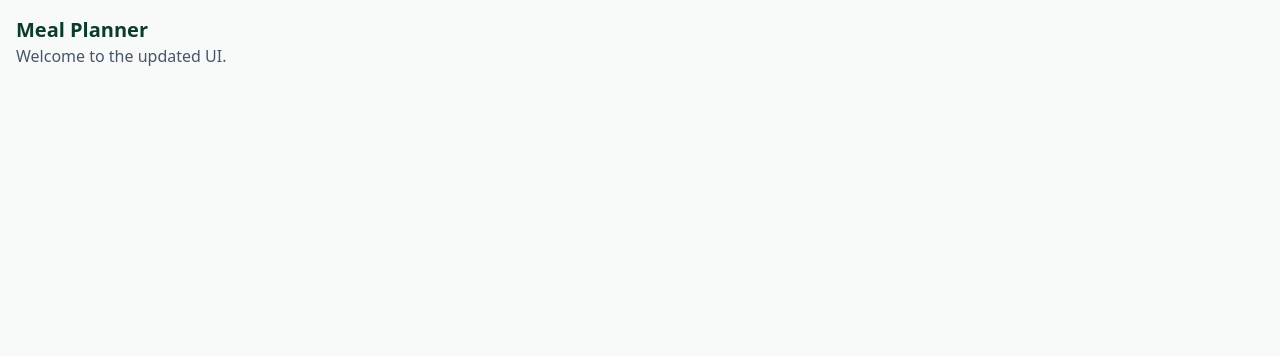
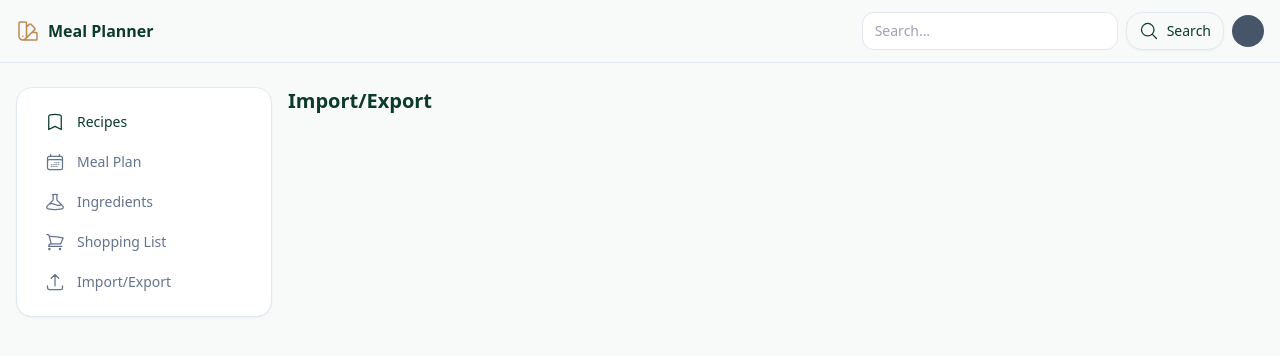
Before and after one commit to Nardi98/MealsPlannerCodex, a React (Vite) app in the folder frontend-v2/: page /import-export in a window 1280 px wide. Shown: the top 356 px of the page. Built offline with nearby package versions, Linux system fonts and the light colour scheme.

Commit message:
feat: scaffold app shell with routing

```diff
--- a/frontend-v2/package.json
+++ b/frontend-v2/package.json
@@ -10,8 +10,10 @@
     "preview": "vite preview"
   },
   "dependencies": {
+    "@heroicons/react": "^2.2.0",
     "react": "^19.1.1",
-    "react-dom": "^19.1.1"
+    "react-dom": "^19.1.1",
+    "react-router-dom": "^7.8.2"
   },
   "devDependencies": {
     "@eslint/js": "^9.33.0",
--- a/frontend-v2/src/App.jsx
+++ b/frontend-v2/src/App.jsx
@@ -1,8 +1,96 @@
-export default function App() {
+import { BrowserRouter, Routes, Route, useLocation, useNavigate } from 'react-router-dom'
+import {
+  SwatchIcon,
+  CalendarDaysIcon,
+  BookmarkIcon,
+  ShoppingCartIcon,
+  MagnifyingGlassIcon,
+  BeakerIcon,
+  ArrowUpTrayIcon,
+} from '@heroicons/react/24/outline'
+import { NavItem, Input, Button } from './components'
+import RecipesPage from './pages/RecipesPage'
+import MealPlanPage from './pages/MealPlanPage'
+import IngredientsPage from './pages/IngredientsPage'
+import ShoppingListPage from './pages/ShoppingListPage'
+import ImportExportPage from './pages/ImportExportPage'
+
+function Shell() {
+  const navigate = useNavigate()
+  const location = useLocation()
+
   return (
-    <div className="p-4">
-      <h1 className="text-xl font-semibold">Meal Planner</h1>
-      <p className="text-[color:var(--text-muted)]">Welcome to the updated UI.</p>
+    <div className="min-h-screen" style={{ background: 'var(--c-white)', color: 'var(--text-strong)' }}>
+      <header className="border-b" style={{ borderColor: 'var(--border)' }}>
+        <div className="mx-auto flex max-w-7xl items-center justify-between px-4 py-3">
+          <div className="flex items-center gap-2">
+            <SwatchIcon className="h-6 w-6 text-[color:var(--c-a3)]" />
+            <span className="font-semibold">Meal Planner</span>
+          </div>
+          <div className="hidden md:flex items-center gap-2">
+            <Input placeholder="Search…" className="w-64" />
+            <Button variant="ghost" Icon={MagnifyingGlassIcon}>Search</Button>
+            <div className="h-8 w-8 rounded-full bg-[color:var(--text-muted)]"></div>
+          </div>
+        </div>
+      </header>
+
+      <main className="mx-auto grid max-w-7xl grid-cols-1 gap-4 px-4 py-6 md:grid-cols-[16rem_1fr]">
+        <aside className="space-y-2">
+          <div className="rounded-2xl border bg-white p-4 shadow-sm" style={{ borderColor: 'var(--border)' }}>
+            <nav className="grid grid-cols-1 gap-1">
+              <NavItem
+                active={location.pathname === '/' || location.pathname === '/recipes'}
+                onClick={() => navigate('/recipes')}
+                Icon={BookmarkIcon}
+                label="Recipes"
+              />
+              <NavItem
+                Icon={CalendarDaysIcon}
+                label="Meal Plan"
+                className="text-[color:var(--text-subtle)] cursor-not-allowed"
+                aria-disabled="true"
+              />
+              <NavItem
+                Icon={BeakerIcon}
+                label="Ingredients"
+                className="text-[color:var(--text-subtle)] cursor-not-allowed"
+                aria-disabled="true"
+              />
+              <NavItem
+                Icon={ShoppingCartIcon}
+                label="Shopping List"
+                className="text-[color:var(--text-subtle)] cursor-not-allowed"
+                aria-disabled="true"
+              />
+              <NavItem
+                Icon={ArrowUpTrayIcon}
+                label="Import/Export"
+                className="text-[color:var(--text-subtle)] cursor-not-allowed"
+                aria-disabled="true"
+              />
+            </nav>
+          </div>
+        </aside>
+        <section className="space-y-4">
+          <Routes>
+            <Route path="/" element={<RecipesPage />} />
+            <Route path="/recipes" element={<RecipesPage />} />
+            <Route path="/meal-plan" element={<MealPlanPage />} />
+            <Route path="/ingredients" element={<IngredientsPage />} />
+            <Route path="/shopping-list" element={<ShoppingListPage />} />
+            <Route path="/import-export" element={<ImportExportPage />} />
+          </Routes>
+        </section>
+      </main>
     </div>
   )
 }
+
+export default function App() {
+  return (
+    <BrowserRouter>
+      <Shell />
+    </BrowserRouter>
+  )
+}
--- a/frontend-v2/src/components/NavItem.jsx
+++ b/frontend-v2/src/components/NavItem.jsx
@@ -1,4 +1,4 @@
-export function NavItem({ active, Icon, label, onClick, className='' }) {
+export function NavItem({ active, Icon, label, onClick, className='', ...props }) {
   const IconComponent = Icon
   return (
     <button
@@ -6,6 +6,7 @@ export function NavItem({ active, Icon, label, onClick, className='' }) {
       className={`w-full text-left flex items-center gap-3 rounded-xl px-3 py-2 hover:opacity-95 ${active ? 'text-white' : 'text-[color:var(--text-strong)]'} ${className}`}
       style={{ backgroundColor: active ? 'var(--c-a1)' : 'transparent' }}
       type="button"
+      {...props}
     >
       {IconComponent && <IconComponent className="h-5 w-5" />}
       <span className="text-sm font-medium">{label}</span>
--- /dev/null
+++ b/frontend-v2/src/pages/ImportExportPage.jsx
@@ -0,0 +1,3 @@
+export default function ImportExportPage() {
+  return <h1 className="text-xl font-semibold">Import/Export</h1>
+}
--- /dev/null
+++ b/frontend-v2/src/pages/IngredientsPage.jsx
@@ -0,0 +1,3 @@
+export default function IngredientsPage() {
+  return <h1 className="text-xl font-semibold">Ingredients</h1>
+}
--- /dev/null
+++ b/frontend-v2/src/pages/MealPlanPage.jsx
@@ -0,0 +1,3 @@
+export default function MealPlanPage() {
+  return <h1 className="text-xl font-semibold">Meal Plan</h1>
+}
--- /dev/null
+++ b/frontend-v2/src/pages/RecipesPage.jsx
@@ -0,0 +1,3 @@
+export default function RecipesPage() {
+  return <h1 className="text-xl font-semibold">Recipes</h1>
+}
--- /dev/null
+++ b/frontend-v2/src/pages/ShoppingListPage.jsx
@@ -0,0 +1,3 @@
+export default function ShoppingListPage() {
+  return <h1 className="text-xl font-semibold">Shopping List</h1>
+}
```
Also changed, not shown: 1 other file (tests, documents, lock files or other folders).
